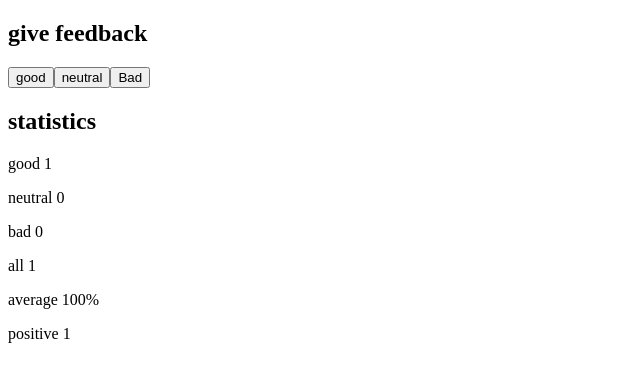
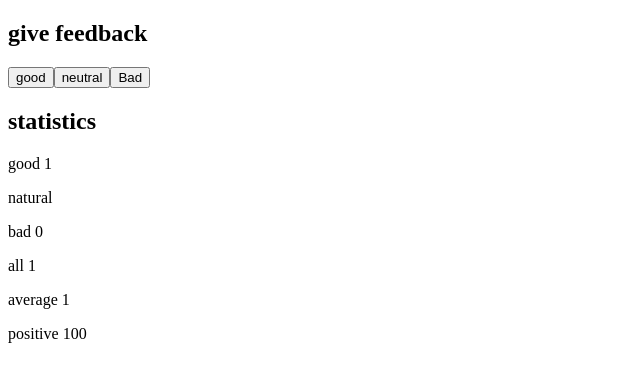
Before and after one commit to ZamanS94/UniofHelsinki_FullStackOpen, a React (Vite) app in the folder part1/: page / in a window 1280 px wide. Both pictures are taken after a click on the button "good". Shown: the top 382 px of the page, without its empty margins (0-640 px from the left). Built offline with nearby package versions, Linux system fonts and the light colour scheme.

Commit message:
1_10 unicafe step5

```diff
--- a/part1/src/App.jsx
+++ b/part1/src/App.jsx
@@ -1,4 +1,12 @@
 import { useState } from 'react'
+
+const StatisticLine = (props) => {
+  return (
+    <div>
+      <p>{props.text} {props.value}</p>
+    </div>
+  )
+}
 
 const Statistics = (props) => {
   if (props.total === 0) {
@@ -8,12 +16,12 @@ const Statistics = (props) => {
   return (
     <div>
       <h2>statistics</h2>
-      <p>good {props.good}</p>
-      <p>neutral {props.neutral}</p>
-      <p>bad {props.bad}</p>
-      <p>all {props.total}</p>
-      <p>average {(props.good - props.bad) / props.total*100}%</p>
-      <p>positive {props.good / props.total}</p>
+      <StatisticLine text="good" value={props.good}/>
+      <StatisticLine text="natural" value={props.natural}/>
+      <StatisticLine text="bad" value={props.bad}/>
+      <StatisticLine text="all" value={props.total}/>
+      <StatisticLine text="average" value={(props.good - props.bad) / props.total}/>
+      <StatisticLine text="positive" value={props.good / props.total*100}/>
     </div>
   )
 }
```
